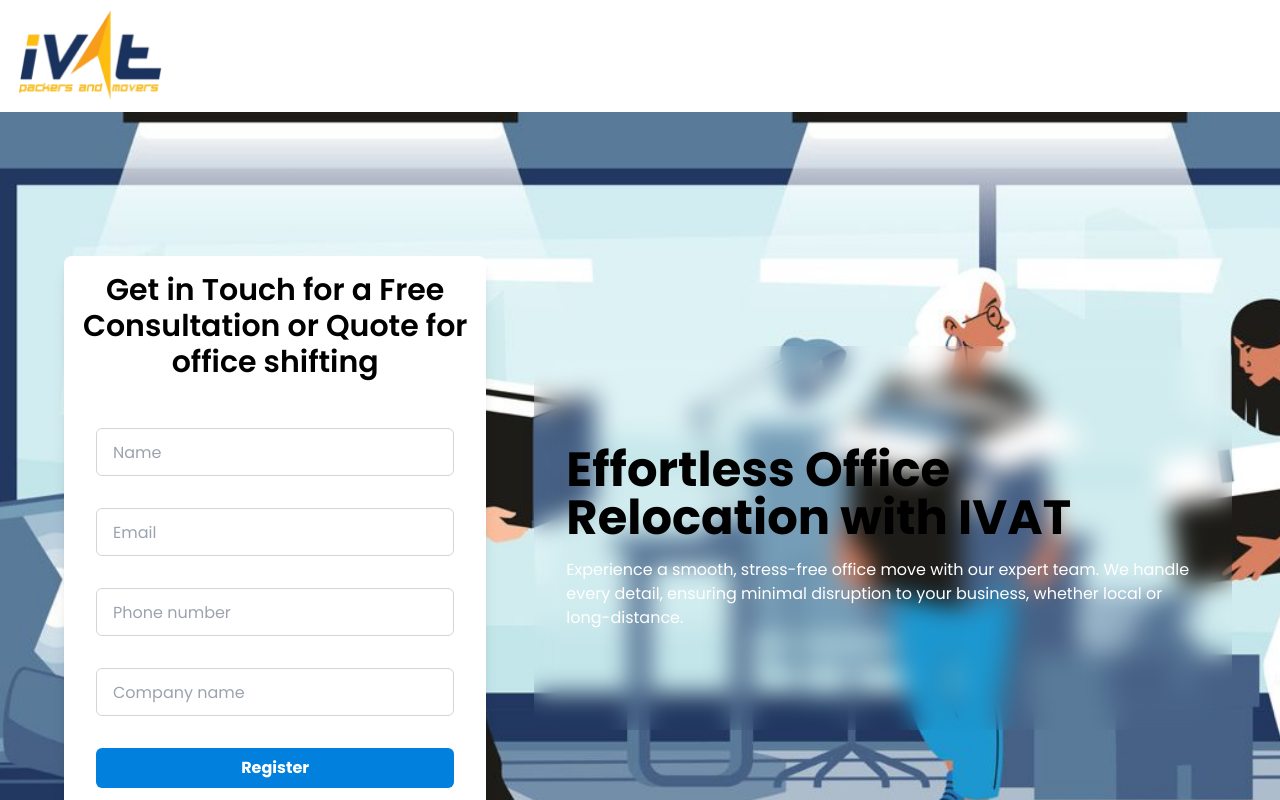
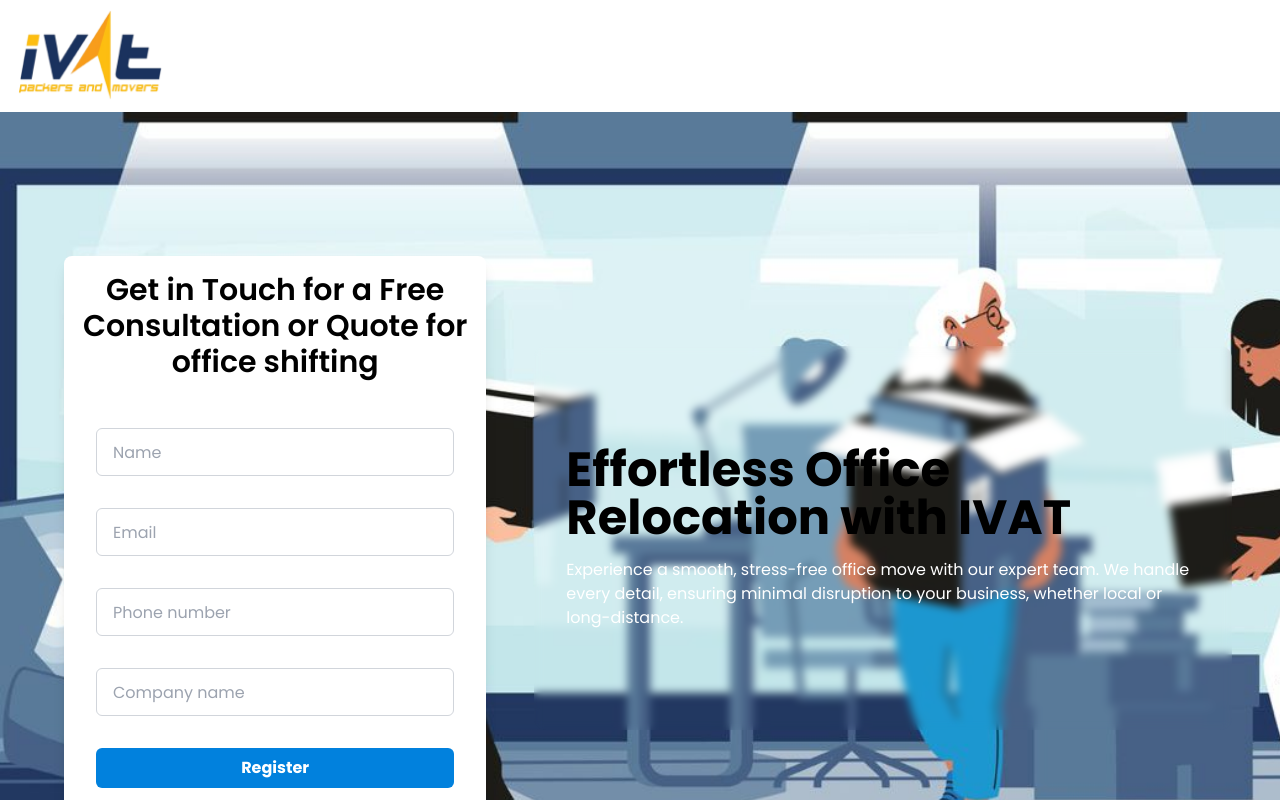
Before and after one commit to adviserxiis/Demo, a React (Vite) app: page / in a window 1280 px wide. Shown: the top 800 px of the page. Built offline with nearby package versions, Linux system fonts and the light colour scheme; a web font is replaced by a local one.

Commit message:
chnaged blur effect

```diff
--- a/src/Components/Home.jsx
+++ b/src/Components/Home.jsx
@@ -98,7 +98,7 @@
       <div className="container mx-auto relative z-10 px-4 py-16 md:mt-[80px]">
         <div className="grid grid-cols-1 md:grid-cols-2 md:flex md:flex-row-reverse md:justify-between gap-4 items-center">
           {/* Left Section: Text */}
-          <div className="text-left max-w-3xl  backdrop-blur-md rounded-xl md:p-8 md:m-8 md:py-[100px] ">
+          <div className="text-left max-w-3xl  backdrop-blur-sm rounded-xl md:p-8 md:m-8 md:py-[100px] ">
             <h1 className="text-4xl md:text-5xl font-bold text-black mb-4">
               Effortless Office Relocation with IVAT
             </h1>
```
